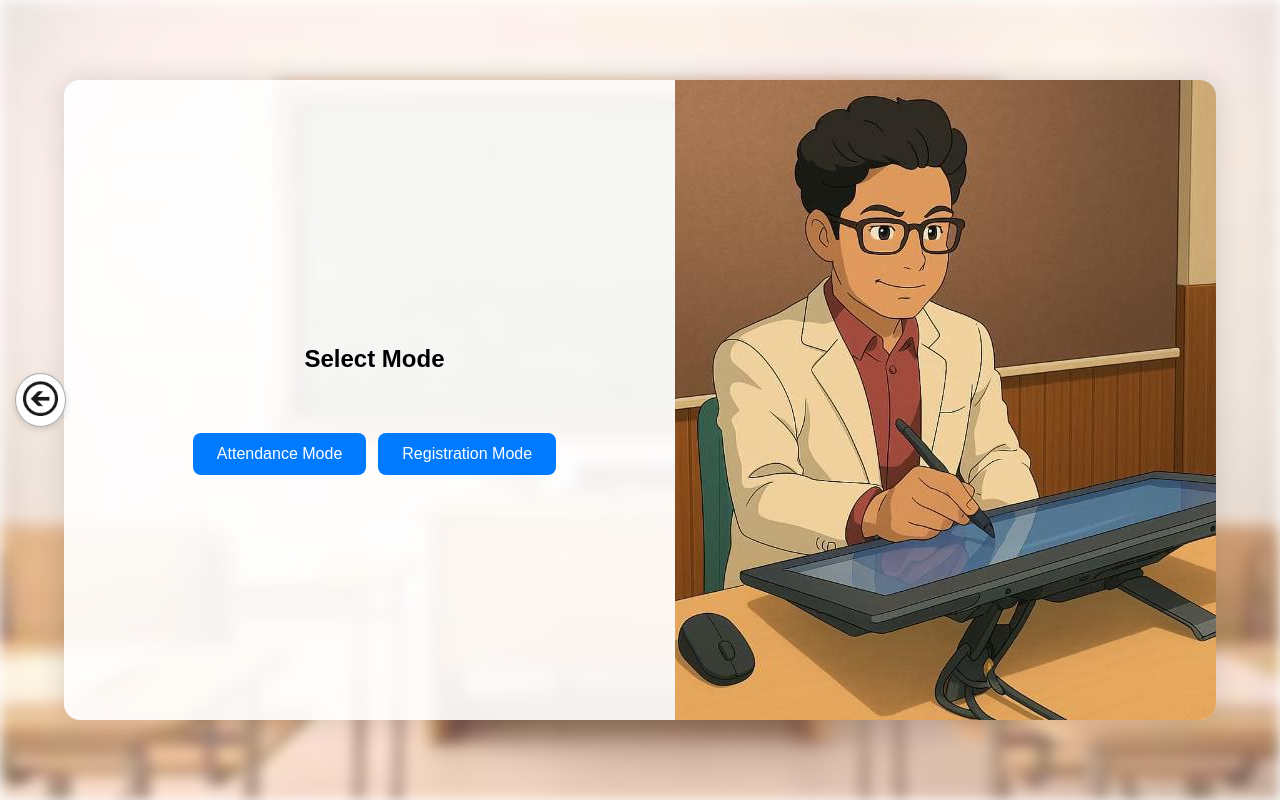
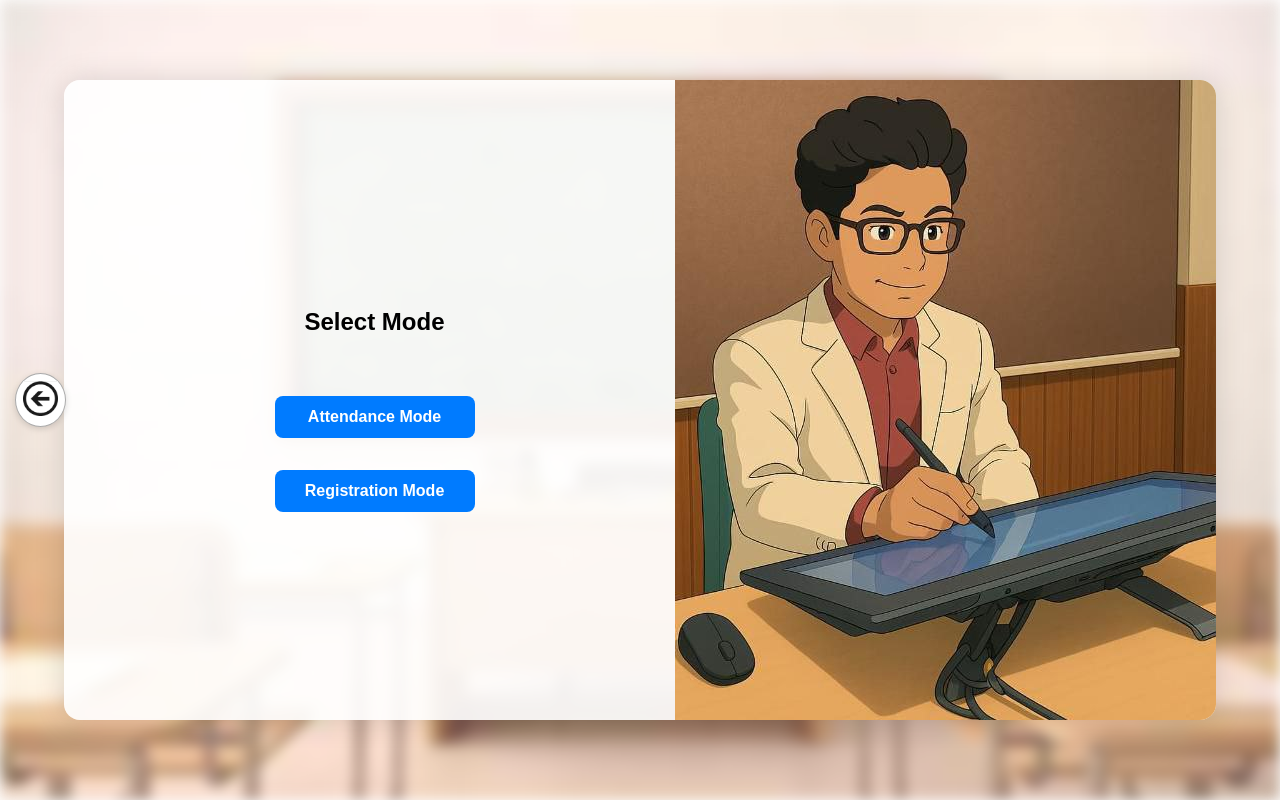
Before and after one commit to J-aswanth/smartclassroom, a React (Create React App) app in the folder frontend/: page /mode in a window 1280 px wide. Built offline with nearby package versions, Linux system fonts and the light colour scheme.

Commit message:
Update mainpage.css

```diff
--- a/frontend/src/styles/mainpage.css
+++ b/frontend/src/styles/mainpage.css
@@ -22,6 +22,14 @@
 }
 
 
+.role-buttons {
+  display: flex;
+  gap: 1rem;
+  margin-top: 1rem;
+}
+
+
+
   .box {
     position: relative;
     z-index: 1;
@@ -34,6 +42,32 @@
     box-shadow: 0 0 30px rgba(0, 0, 0, 0.15);
     overflow: hidden;
   }
+
+  .mode {
+  display: flex;
+  flex-direction: column;
+  align-items: center;
+  gap: 1.2rem;
+  margin-top: 1rem;
+}
+
+.mode button {
+  padding: 14px 24px;
+  font-size: 16px;
+  font-weight: bold;
+  background-color: #007bff;
+  color: white;
+  border: none;
+  border-radius: 10px;
+  cursor: pointer;
+  transition: 0.3s ease;
+  width: 200px;
+}
+
+.mode button:hover {
+  background-color: #0056b3;
+}
+
 
   .left-content {
     flex: 1;
@@ -67,13 +101,6 @@
     height: 100%;
   }
 
-  .role-buttons {
-  display: flex;
-  gap: 1rem;
-  margin-top: 1rem;
-}
-
-
   .right-content img {
     width: 100%;
     height: 100%;
```
